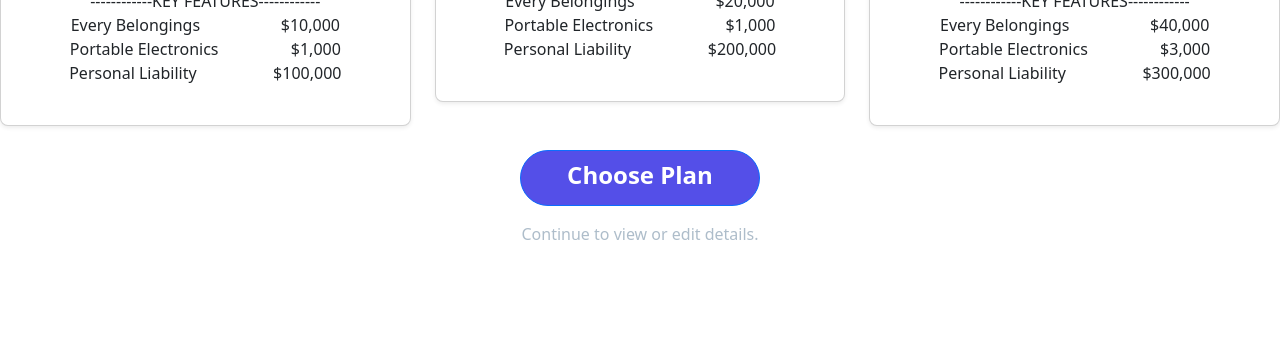
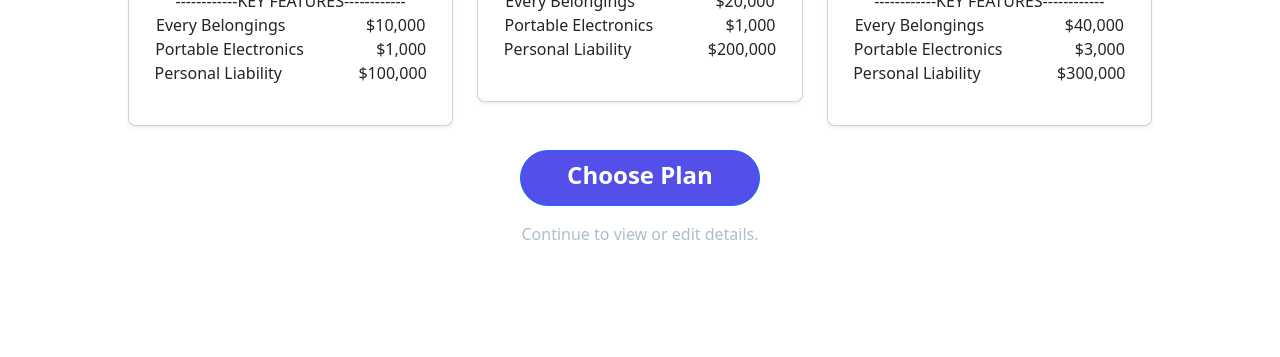
Before and after one commit to l00ser00/Jetty, a plain HTML site: page index.html in a window 1280 px wide. Shown: the part 443-800 px from the top of the page. Drawn offline with nearby package versions, Linux system fonts and the light colour scheme.

Commit message:
Update styles.css

```diff
--- a/styles.css
+++ b/styles.css
@@ -8,6 +8,11 @@
 
 .nav-item{
   padding: 10px;
+}
+
+main{
+  margin-left: 10%;
+  margin-right: 10%;
 }
 
 .colour{
```
